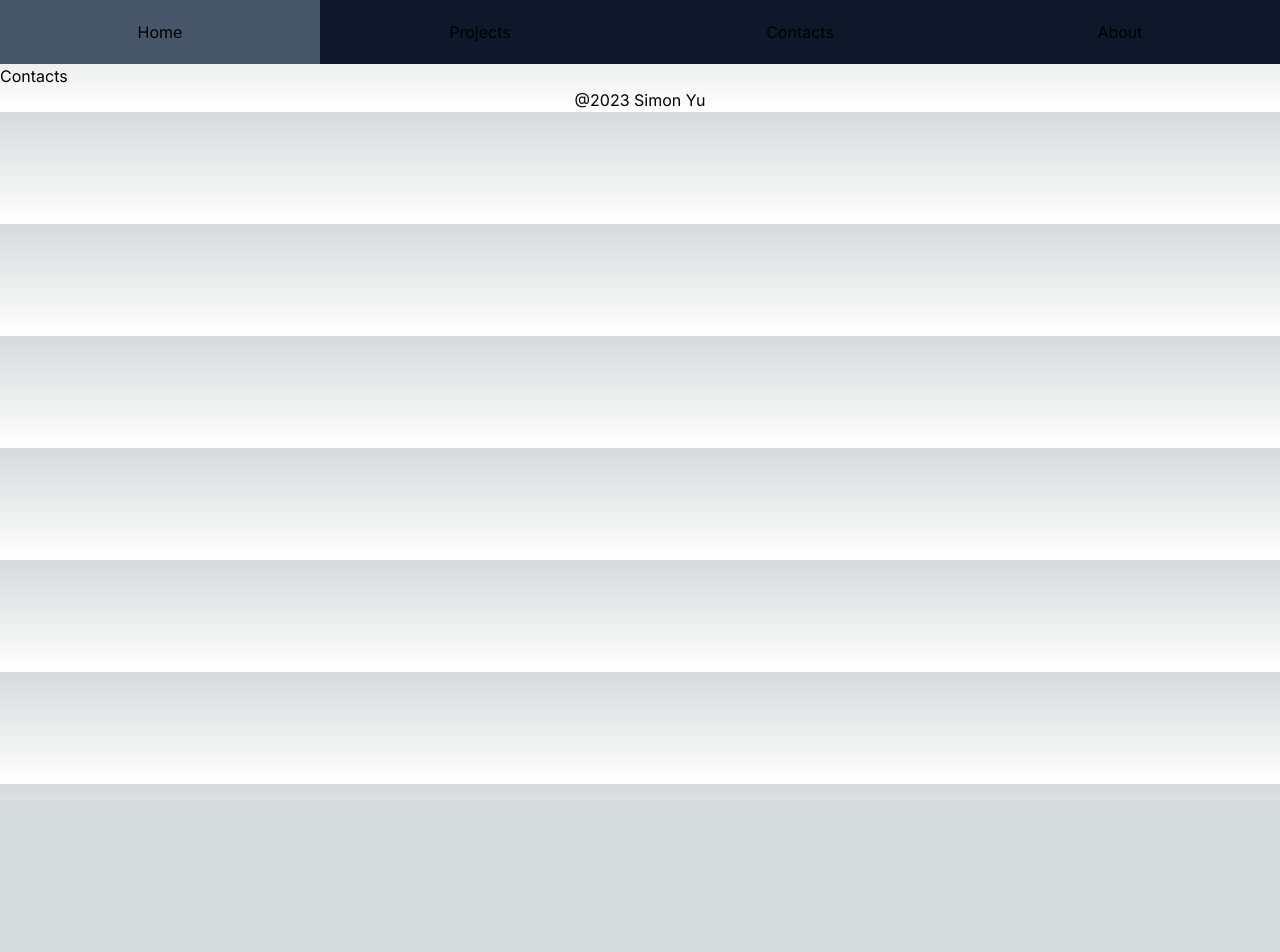
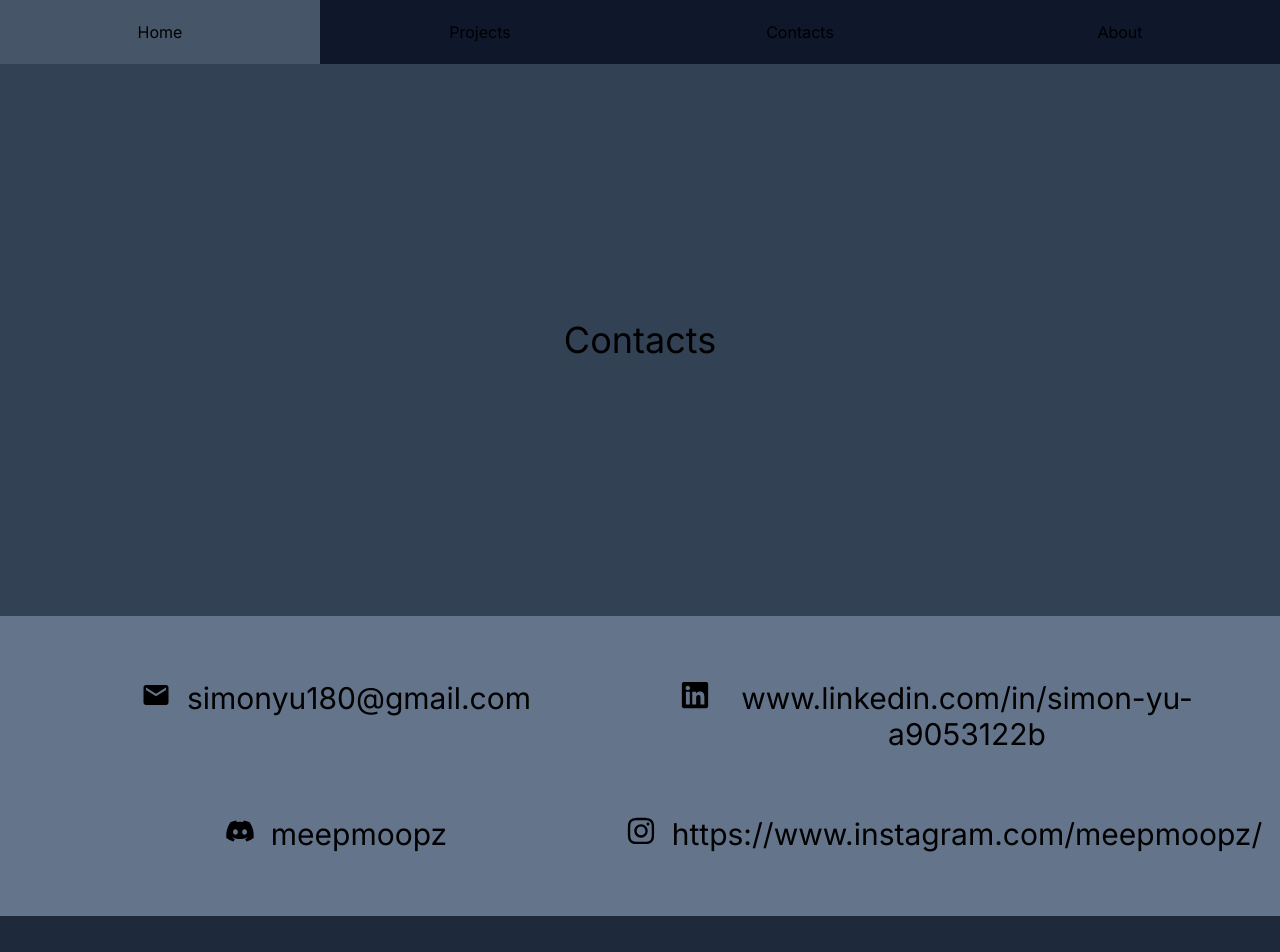
Before and after one commit to Simon7896/personal-website, a Next.js app: page /contacts in a window 1280 px wide. Shown: the top 952 px of the page. Before the commit the page ends 800 px from the top, so only its background shows below. Built offline with nearby package versions, Linux system fonts and the light colour scheme.

Commit message:
Added contact info to page

```diff
--- a/src/app/contacts/page.tsx
+++ b/src/app/contacts/page.tsx
@@ -1,7 +1,47 @@
-export default function Page() {
+import { MdEmail } from "react-icons/md"
+import { FaLinkedin } from "react-icons/fa"
+import { FaDiscord } from "react-icons/fa"
+import { FaInstagram } from "react-icons/fa"
+
+type ContactItemProps = {
+    text: string;
+    children?: React.ReactNode;
+}
+
+const ContactItem = ({ text, children }: ContactItemProps) => {
     return (
-        <div>
-            <h1>Contacts</h1>
+        <div className="flex flex-row justify-center p-8">
+            <div className="mx-2">
+                { children }
+            </div>
+            <h1 className="mx-2">{text}</h1>
         </div>
     )
 }
+
+export default function Page() {
+    return (
+        <div className="flex flex-col">
+            <div className="p-64 w-full flex flex-col justify-center bg-slate-700">
+                <h1 className="text-4xl text-center">Contacts</h1>
+            </div>
+            <div className="p-8 grid grid-cols-1 lg:grid-cols-2 text-center text-3xl bg-slate-500">
+                <ContactItem text="simonyu180@gmail.com"><MdEmail/></ContactItem>
+                <ContactItem text="www.linkedin.com/in/simon-yu-a9053122b"><FaLinkedin/></ContactItem>
+                <ContactItem text="meepmoopz"><FaDiscord/></ContactItem>
+                <ContactItem text="https://www.instagram.com/meepmoopz/"><FaInstagram/></ContactItem>
+            </div>
+            <div className="text-center">
+                <div className="p-64 w-full flex flex-col justify-center bg-slate-800">
+                    <h1 className="text-4xl text-center">Send A Message</h1>
+                    <label className="m-5 flex justify-center text-black">
+                        <textarea name="message" rows={10} cols={40} />
+                    </label>
+                    <div>
+                        <button className="p-4 rounded-full bg-slate-500 text-xl">Submit</button>
+                    </div>
+                </div>
+            </div>
+        </div>
+    )
+}
```
